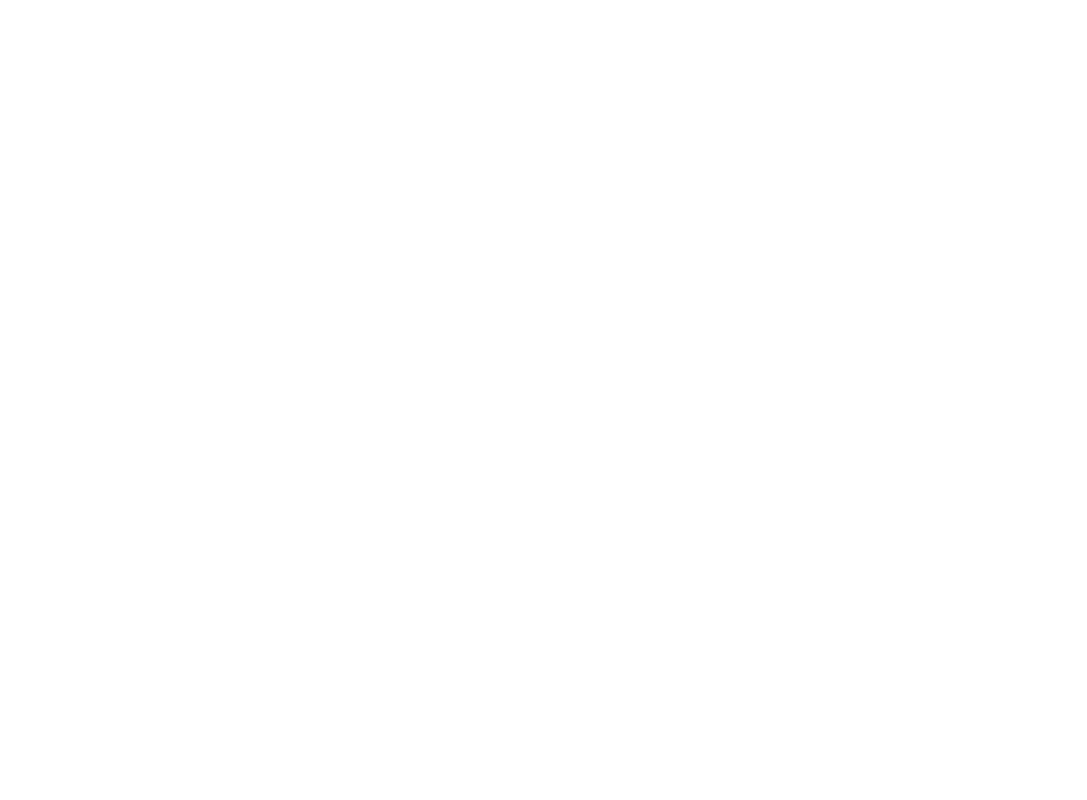
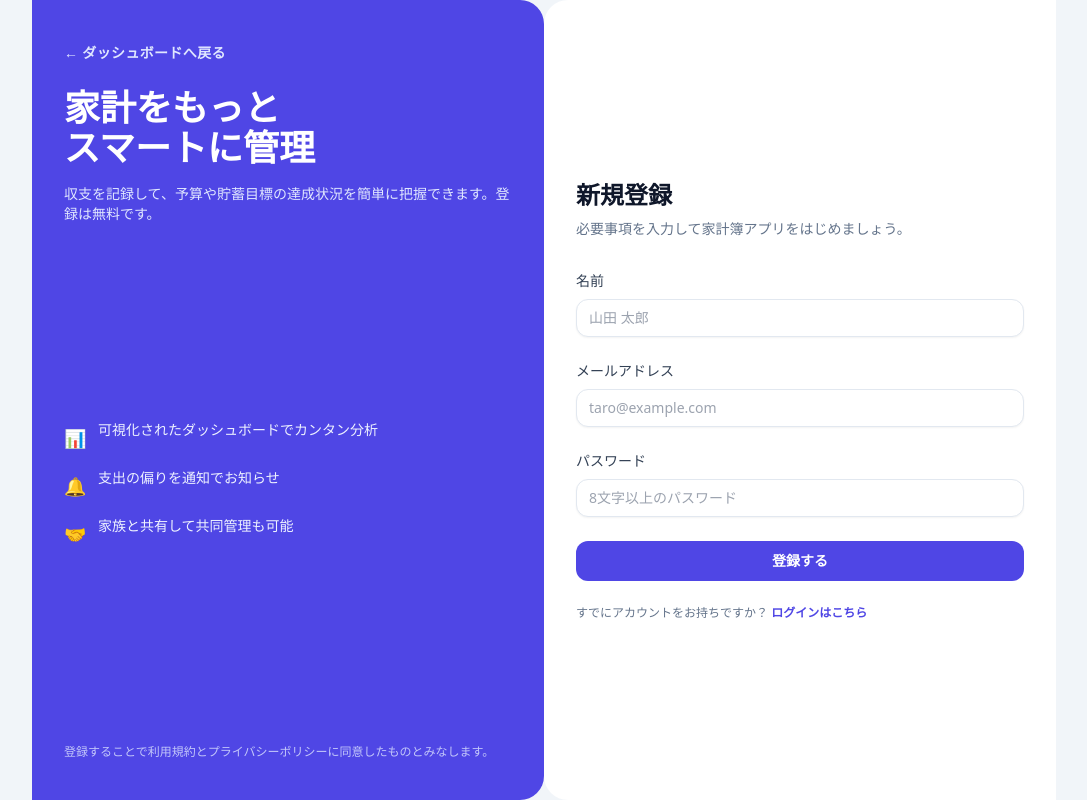
Before and after one commit to tensho1026/Kakeibo, a Nuxt app in the folder frontend/: page /register in a window 1280 px wide. Before the commit this address had no page. Shown: the whole page, without its empty margins (96-1183 px from the left). Built offline with nearby package versions, Linux system fonts and the light colour scheme.

Commit message:
新規登録・ログインフォーム

```diff
--- a/frontend/app/pages/index.vue
+++ b/frontend/app/pages/index.vue
@@ -7,7 +7,7 @@
           <h1 class="mt-1 text-2xl font-bold tracking-tight text-slate-900 md:text-3xl">家計簿ダッシュボード</h1>
           <p class="mt-2 text-sm text-slate-500">収支状況と予算の進捗をひと目で確認できます。</p>
         </div>
-        <div class="flex gap-3">
+        <div class="flex flex-wrap gap-3">
           <NuxtLink
             to="/add"
             class="inline-flex items-center justify-center rounded-xl bg-indigo-600 px-4 py-2 text-sm font-semibold text-white transition hover:bg-indigo-500"
@@ -20,6 +20,18 @@
           >
             レポート出力
           </button>
+          <NuxtLink
+            to="/login"
+            class="inline-flex items-center justify-center rounded-xl border border-slate-200 px-4 py-2 text-sm font-semibold text-slate-700 transition hover:bg-slate-50"
+          >
+            ログイン
+          </NuxtLink>
+          <NuxtLink
+            to="/register"
+            class="inline-flex items-center justify-center rounded-xl border border-indigo-200 bg-indigo-50 px-4 py-2 text-sm font-semibold text-indigo-600 transition hover:bg-indigo-100"
+          >
+            新規登録
+          </NuxtLink>
         </div>
       </header>
 
--- /dev/null
+++ b/frontend/app/pages/login.vue
@@ -0,0 +1,75 @@
+<template>
+  <div class="min-h-screen bg-slate-100">
+    <div class="mx-auto flex min-h-screen w-full max-w-4xl flex-col items-center justify-center px-6 py-12">
+      <div class="w-full max-w-md rounded-3xl bg-white px-8 py-10 shadow-lg shadow-indigo-100">
+        <header class="space-y-2">
+          <NuxtLink to="/" class="text-xs font-semibold uppercase tracking-wide text-indigo-500 hover:text-indigo-600">
+            家計簿アプリ
+          </NuxtLink>
+          <h1 class="text-2xl font-bold text-slate-900">ログイン</h1>
+          <p class="text-sm text-slate-500">メールアドレスとパスワードを入力して、ダッシュボードにアクセスしましょう。</p>
+        </header>
+
+        <form class="mt-8 space-y-6" @submit.prevent>
+          <label class="flex flex-col gap-2 text-sm font-medium text-slate-700">
+            メールアドレス
+            <input
+              type="email"
+              placeholder="taro@example.com"
+              class="rounded-xl border border-slate-200 px-3 py-2 text-sm text-slate-700 shadow-sm focus:border-indigo-400 focus:outline-none focus:ring-2 focus:ring-indigo-100"
+              required
+            />
+          </label>
+
+          <label class="flex flex-col gap-2 text-sm font-medium text-slate-700">
+            パスワード
+            <input
+              type="password"
+              placeholder="パスワード"
+              class="rounded-xl border border-slate-200 px-3 py-2 text-sm text-slate-700 shadow-sm focus:border-indigo-400 focus:outline-none focus:ring-2 focus:ring-indigo-100"
+              required
+            />
+          </label>
+
+          <div class="flex items-center justify-between text-xs text-slate-500">
+            <label class="inline-flex items-center gap-2">
+              <input
+                type="checkbox"
+                class="h-4 w-4 rounded border-slate-300 text-indigo-500 focus:ring-indigo-400"
+              />
+              ログイン情報を記憶する
+            </label>
+            <button type="button" class="font-semibold text-indigo-600 hover:text-indigo-500">パスワードをお忘れですか？</button>
+          </div>
+
+          <button
+            type="submit"
+            class="w-full rounded-xl bg-indigo-600 py-2.5 text-sm font-semibold text-white transition hover:bg-indigo-500"
+          >
+            ログイン
+          </button>
+        </form>
+
+        <div class="mt-6 flex flex-col gap-3 text-xs text-slate-500">
+          <div class="flex items-center gap-3">
+            <span class="h-px flex-1 bg-slate-200" />
+            <span>または</span>
+            <span class="h-px flex-1 bg-slate-200" />
+          </div>
+          <button
+            type="button"
+            class="flex items-center justify-center gap-3 rounded-xl border border-slate-200 px-3 py-2 text-sm font-semibold text-slate-700 transition hover:bg-slate-50"
+          >
+            <span class="text-lg">🔐</span>
+            シングルサインオンでログイン
+          </button>
+        </div>
+
+        <p class="mt-6 text-xs text-slate-500">
+          初めての方ですか？
+          <NuxtLink to="/register" class="font-semibold text-indigo-600 hover:text-indigo-500">アカウントを作成</NuxtLink>
+        </p>
+      </div>
+    </div>
+  </div>
+</template>
--- /dev/null
+++ b/frontend/app/pages/register.vue
@@ -0,0 +1,85 @@
+<template>
+  <div class="min-h-screen bg-slate-100">
+    <div class="mx-auto flex min-h-screen w-full max-w-5xl flex-col lg:flex-row">
+      <section class="flex w-full flex-1 flex-col justify-between bg-indigo-600 px-8 py-10 text-white lg:rounded-r-3xl">
+        <header>
+          <NuxtLink to="/" class="text-sm font-semibold tracking-wide text-indigo-100 hover:text-white">
+            ← ダッシュボードへ戻る
+          </NuxtLink>
+          <h1 class="mt-6 text-3xl font-bold leading-tight md:text-4xl">家計をもっと<br />スマートに管理</h1>
+          <p class="mt-4 text-sm text-indigo-100">
+            収支を記録して、予算や貯蓄目標の達成状況を簡単に把握できます。登録は無料です。
+          </p>
+        </header>
+        <ul class="space-y-4 text-sm text-indigo-50">
+          <li class="flex items-start gap-3">
+            <span class="mt-1 text-lg">📊</span>
+            可視化されたダッシュボードでカンタン分析
+          </li>
+          <li class="flex items-start gap-3">
+            <span class="mt-1 text-lg">🔔</span>
+            支出の偏りを通知でお知らせ
+          </li>
+          <li class="flex items-start gap-3">
+            <span class="mt-1 text-lg">🤝</span>
+            家族と共有して共同管理も可能
+          </li>
+        </ul>
+        <p class="text-xs text-indigo-100/80">
+          登録することで利用規約とプライバシーポリシーに同意したものとみなします。
+        </p>
+      </section>
+
+      <section class="flex w-full flex-1 items-center justify-center bg-white px-8 py-10 lg:rounded-l-3xl">
+        <div class="w-full max-w-md">
+          <h2 class="text-2xl font-bold text-slate-900">新規登録</h2>
+          <p class="mt-2 text-sm text-slate-500">必要事項を入力して家計簿アプリをはじめましょう。</p>
+
+          <form class="mt-8 space-y-6" @submit.prevent>
+            <label class="flex flex-col gap-2 text-sm font-medium text-slate-700">
+              名前
+              <input
+                type="text"
+                placeholder="山田 太郎"
+                class="rounded-xl border border-slate-200 px-3 py-2 text-sm text-slate-700 shadow-sm focus:border-indigo-400 focus:outline-none focus:ring-2 focus:ring-indigo-100"
+                required
+              />
+            </label>
+
+            <label class="flex flex-col gap-2 text-sm font-medium text-slate-700">
+              メールアドレス
+              <input
+                type="email"
+                placeholder="taro@example.com"
+                class="rounded-xl border border-slate-200 px-3 py-2 text-sm text-slate-700 shadow-sm focus:border-indigo-400 focus:outline-none focus:ring-2 focus:ring-indigo-100"
+                required
+              />
+            </label>
+
+            <label class="flex flex-col gap-2 text-sm font-medium text-slate-700">
+              パスワード
+              <input
+                type="password"
+                placeholder="8文字以上のパスワード"
+                class="rounded-xl border border-slate-200 px-3 py-2 text-sm text-slate-700 shadow-sm focus:border-indigo-400 focus:outline-none focus:ring-2 focus:ring-indigo-100"
+                required
+              />
+            </label>
+
+            <button
+              type="submit"
+              class="w-full rounded-xl bg-indigo-600 py-2.5 text-sm font-semibold text-white transition hover:bg-indigo-500"
+            >
+              登録する
+            </button>
+          </form>
+
+          <p class="mt-6 text-xs text-slate-500">
+            すでにアカウントをお持ちですか？
+            <NuxtLink to="/login" class="font-semibold text-indigo-600 hover:text-indigo-500">ログインはこちら</NuxtLink>
+          </p>
+        </div>
+      </section>
+    </div>
+  </div>
+</template>
```
